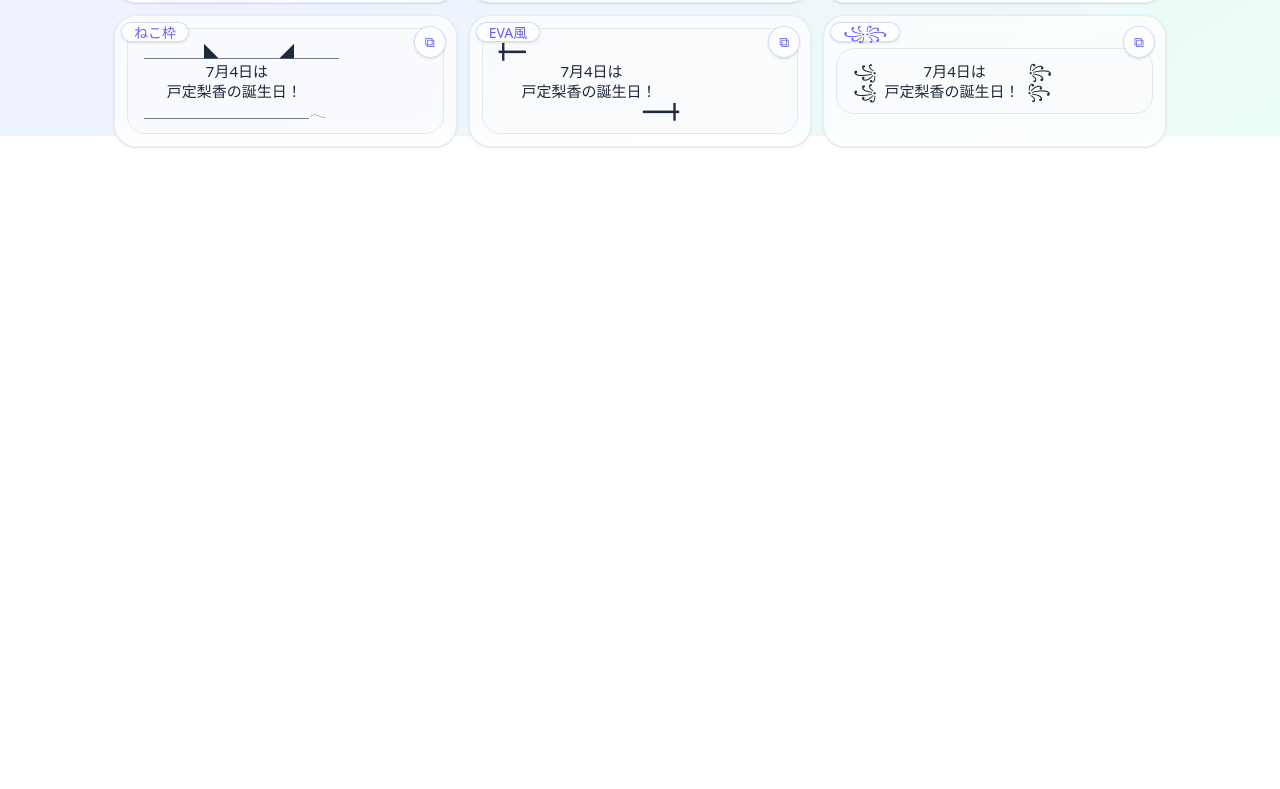
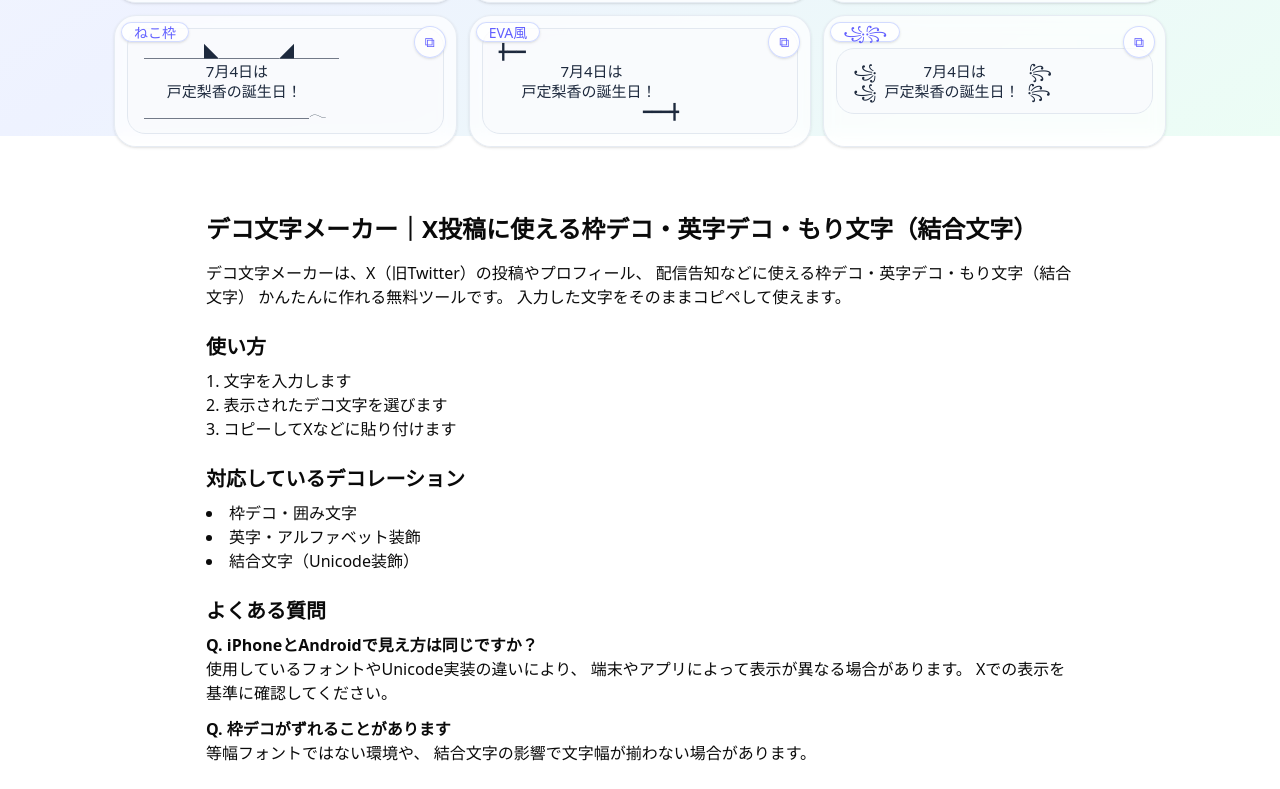
Before and after one commit to katsu1101/text-decoration-app, a Next.js app: page / in a window 1280 px wide. Shown: the part 664-1453 px from the top of the page. Before the commit the page ends 853 px from the top, so only its background shows below. Built offline with nearby package versions, Linux system fonts and the light colour scheme.

Commit message:
サーチエンジン、AI対策

```diff
--- a/src/app/layout.tsx
+++ b/src/app/layout.tsx
@@ -6,9 +6,15 @@ import "./globals.css";
 import React               from "react";
 
 export const metadata: Metadata = {
-  title: {default: siteMeta.name, template: `%s | ${siteMeta.name}`},
+  title: {
+    default: siteMeta.name,
+    template: `%s | ${siteMeta.name}`,
+  },
   description: siteMeta.description,
   metadataBase: new URL(siteMeta.url),
+  alternates: {
+    canonical: "./",
+  },
   keywords: siteMeta.keywords,
   manifest: `${siteMeta.basePath}/manifest.json`,
 
@@ -42,7 +48,7 @@ export const metadata: Metadata = {
     creator: "@katsu1101",
     title: siteMeta.name,
     description: siteMeta.description,
-    images: ["og-image.png"],
+    images: [`${siteMeta.basePath}/og-image.png`],
   },
 };
 
@@ -56,14 +62,11 @@ const geistMono = Geist_Mono({
   subsets: ["latin"],
 });
 
-export default function RootLayout({children}: Readonly<{
+export default function RootLayout({children}: {
   children: React.ReactNode;
-}>) {
+}) {
   return (
-    <html lang="en">
-    <head>
-      <title>{siteMeta.name}</title>
-    </head>
+    <html lang="ja">
     <body
       className={`${geistSans.variable} ${geistMono.variable} antialiased`}
     >
--- a/src/app/page.tsx
+++ b/src/app/page.tsx
@@ -1,5 +1,67 @@
 import ClientPage from "@/components/ClientPage";
 
 export default function Page() {
-  return <ClientPage mode="jp"/>;
+  return (
+    <>
+      <ClientPage mode="jp" />
+      <section className="px-4 py-6 max-w-[900px] mx-auto">
+        <h1 className="text-2xl font-bold mb-4">
+          デコ文字メーカー｜X投稿に使える枠デコ・英字デコ・もり文字（結合文字）
+        </h1>
+
+        <p className="mb-4">
+          デコ文字メーカーは、X（旧Twitter）の投稿やプロフィール、
+          配信告知などに使える枠デコ・英字デコ・もり文字（結合文字）
+          かんたんに作れる無料ツールです。
+          入力した文字をそのままコピペして使えます。
+        </p>
+
+        <h2 className="text-xl font-semibold mt-6 mb-2">
+          使い方
+        </h2>
+        <ol className="list-decimal list-inside mb-4">
+          <li>文字を入力します</li>
+          <li>表示されたデコ文字を選びます</li>
+          <li>コピーしてXなどに貼り付けます</li>
+        </ol>
+
+        <h2 className="text-xl font-semibold mt-6 mb-2">
+          対応しているデコレーション
+        </h2>
+        <ul className="list-disc list-inside mb-4">
+          <li>枠デコ・囲み文字</li>
+          <li>英字・アルファベット装飾</li>
+          <li>結合文字（Unicode装飾）</li>
+        </ul>
+
+        <h2 className="text-xl font-semibold mt-6 mb-2">
+          よくある質問
+        </h2>
+
+        <dl className="space-y-3">
+          <div>
+            <dt className="font-semibold">
+              Q. iPhoneとAndroidで見え方は同じですか？
+            </dt>
+            <dd>
+              使用しているフォントやUnicode実装の違いにより、
+              端末やアプリによって表示が異なる場合があります。
+              Xでの表示を基準に確認してください。
+            </dd>
+          </div>
+
+          <div>
+            <dt className="font-semibold">
+              Q. 枠デコがずれることがあります
+            </dt>
+            <dd>
+              等幅フォントではない環境や、
+              結合文字の影響で文字幅が揃わない場合があります。
+            </dd>
+          </div>
+        </dl>
+      </section>
+
+    </>
+  );
 }
--- /dev/null
+++ b/src/app/robots.ts
@@ -0,0 +1,16 @@
+import type { MetadataRoute } from "next";
+
+const siteUrl = "https://katsu1101.github.io";
+const basePath = "/text-decoration-app";
+
+export default function robots(): MetadataRoute.Robots {
+  return {
+    rules: [
+      {
+        userAgent: "*",
+        allow: ["/"],
+      },
+    ],
+    sitemap: `${siteUrl}${basePath}/sitemap.xml`,
+  };
+}
--- /dev/null
+++ b/src/app/sitemap.ts
@@ -0,0 +1,28 @@
+import type { MetadataRoute } from "next";
+
+const siteUrl = "https://katsu1101.github.io";
+const basePath = "/text-decoration-app";
+
+type Entry = {
+  path: string;
+  changeFrequency?: "daily" | "weekly" | "monthly";
+  priority?: number;
+};
+
+const entries: Entry[] = [
+  { path: "/", changeFrequency: "weekly", priority: 1.0 },
+  // 例: ルートがあるなら追加
+  // { path: "/combine", changeFrequency: "weekly", priority: 0.8 },
+  // { path: "/script", changeFrequency: "weekly", priority: 0.8 },
+];
+
+export default function sitemap(): MetadataRoute.Sitemap {
+  const now = new Date();
+
+  return entries.map((e) => ({
+    url: `${siteUrl}${basePath}${e.path}`,
+    lastModified: now,
+    changeFrequency: e.changeFrequency ?? "weekly",
+    priority: e.priority ?? 0.7,
+  }));
+}
```
